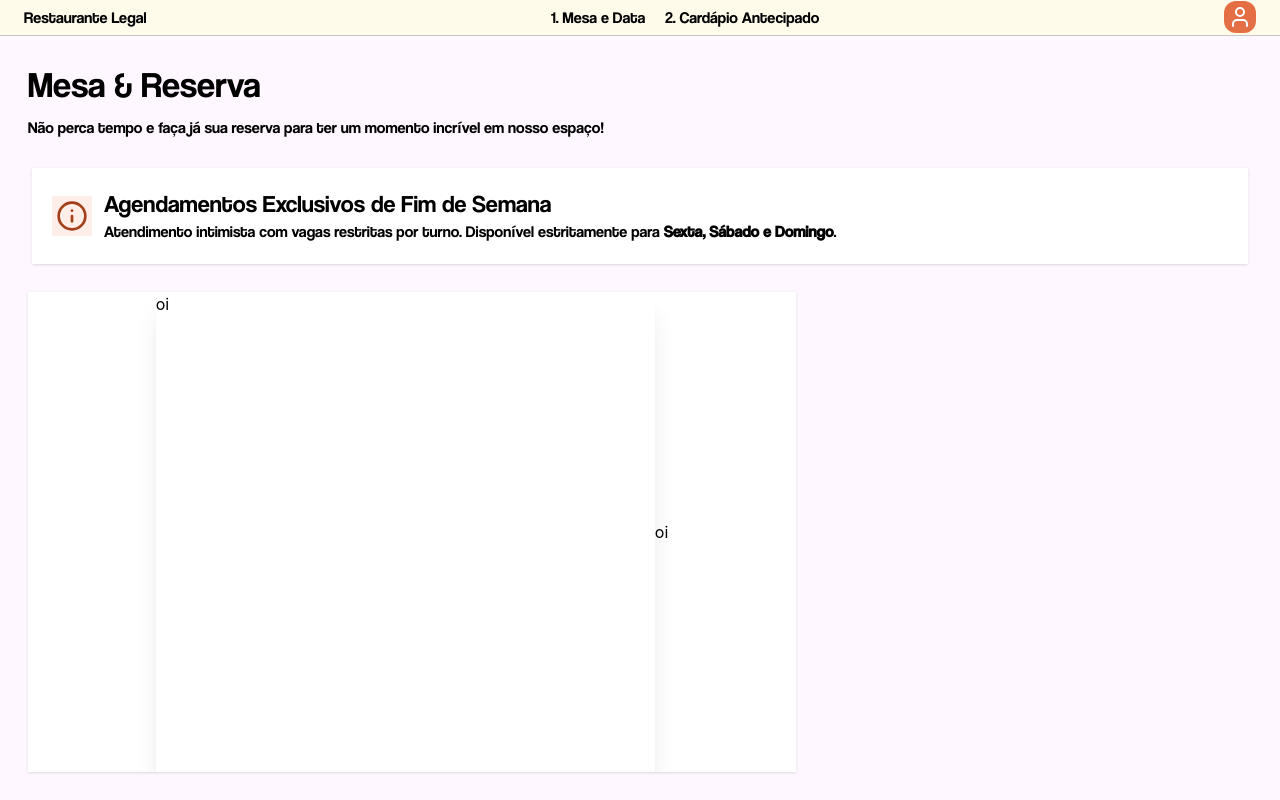
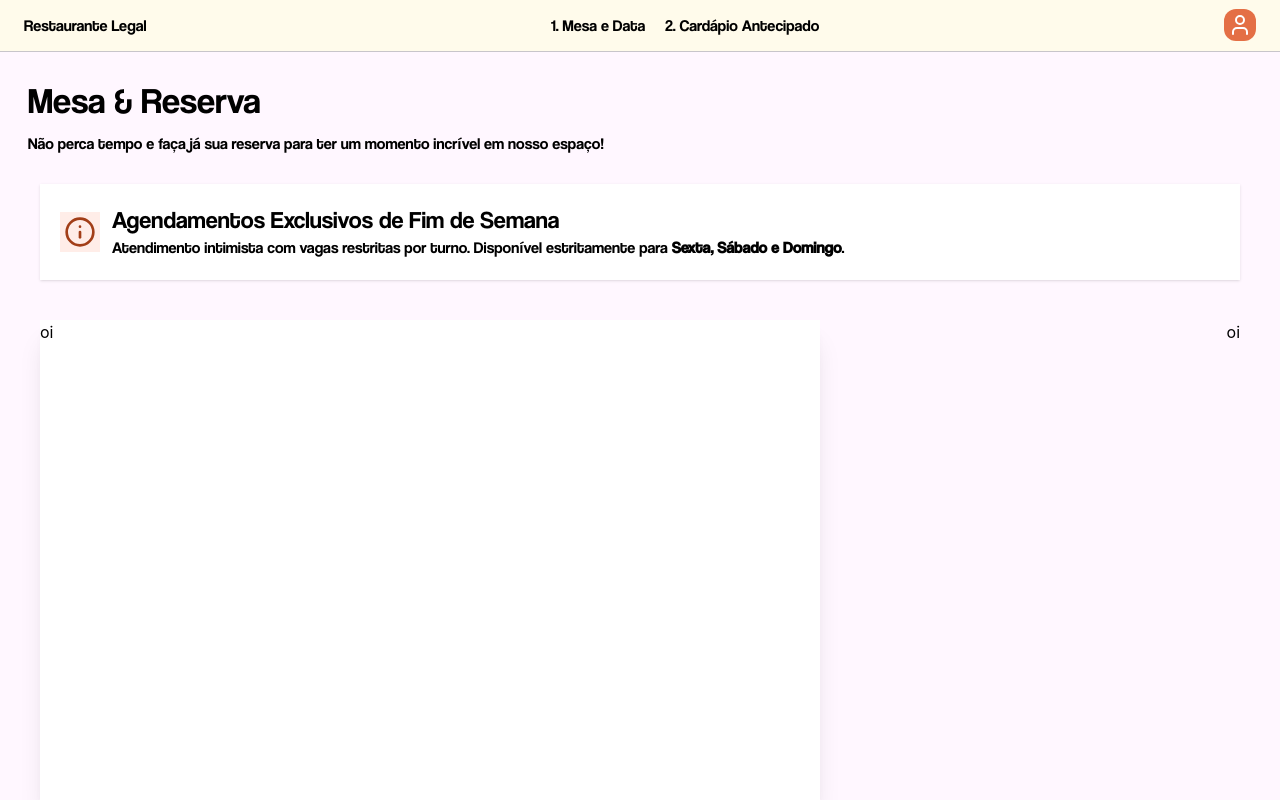
Before and after one commit to frassa09/smart-printer-sa-ecommerce, a React app in the folder frontend/: page / in a window 1280 px wide. Built offline with nearby package versions, Linux system fonts and the light colour scheme; no server answers; the HTML template or start-up script is replaced by a standard one.

Commit message:
alteração na página de reservas para comportar novo modelo de calendário

```diff
--- a/frontend/src/tabs/Reservas.jsx
+++ b/frontend/src/tabs/Reservas.jsx
@@ -15,7 +15,8 @@ export const Reservas = () => {
             em nosso espaço!
           </p>
         </div>
-        <div className="flex self-center items-center w-[95%] bg-white shadow p-5">
+        <div className="mx-10">
+          <div className="flex self-center items-center w-auto  bg-white shadow p-5">
             <div className="flex flex-row items-center gap-3">
               <Info
                 color="#A23E18"
@@ -27,16 +28,17 @@ export const Reservas = () => {
                   Agendamentos Exclusivos de Fim de Semana
                 </h2>
                 <p className="font-coolvetica">
-                Atendimento intimista com vagas restritas por turno. Disponível
-                estritamente para{" "}
+                  Atendimento intimista com vagas restritas por turno.
+                  Disponível estritamente para{" "}
                   <a className="font-bold">Sexta, Sábado e Domingo</a>.
                 </p>
               </div>
             </div>
           </div>
-        <div className="flex flex-row justify-center shadow items-center bg-white max-w-[60%] overflow-hidden m-7">
+          <div className="flex flex-row justify-between mt-10">
             <Calendario></Calendario>
             <ConfirmarReservaModal></ConfirmarReservaModal>
+          </div>
         </div>
       </main>
     </div>
```
Lines whose indentation alone changed are shown as unchanged.
